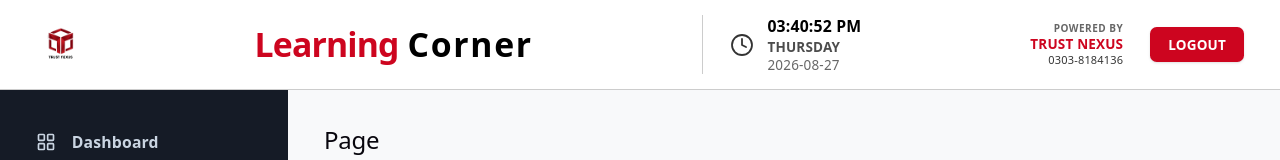
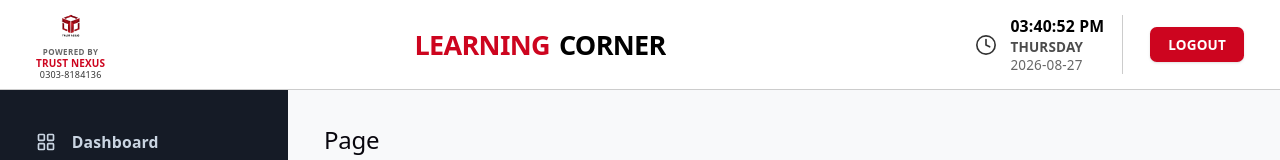
Before and after one commit to KhuzaimaKhalid/BookShop, a React (Vite) app in the folder frontend/: page /#/admin/products in a window 1280 px wide. Shown: the top 160 px of the page. Built offline with nearby package versions, Linux system fonts and the light colour scheme; no server answers.

Commit message:
buttons move towards right to search bar and dashboard button added

```diff
--- a/frontend/src/components/layout/AdminHeader.jsx
+++ b/frontend/src/components/layout/AdminHeader.jsx
@@ -1,7 +1,9 @@
+import { useState, useEffect } from "react";
 import { Clock, Menu } from "lucide-react";
 import { useNavigate } from "react-router-dom";
 import useLiveClock from "../../hooks/useLiveClock";
 import { useAuth } from "../../context/AuthContext";
+import api from "../../services/api";
 import logo from "../../assets/logo.png";
 
 const AdminHeader = ({ onMenuClick }) => {
@@ -9,14 +11,44 @@ const AdminHeader = ({ onMenuClick }) => {
   const { logout } = useAuth();
   const navigate = useNavigate();
 
+  const [businessName, setBusinessName] = useState("LEARNING CORNER");
+
+  useEffect(() => {
+    const fetchBusinessName = async () => {
+      try {
+        const res = await api.get("/business/name");
+
+        if (res?.data?.business?.name) {
+          setBusinessName(res.data.business.name);
+        }
+      } catch (error) {
+        console.error("Failed to fetch business name:", error);
+      }
+    };
+
+    fetchBusinessName();
+  }, []);
+
   const handleLogout = () => {
     logout();
     navigate("/");
   };
 
+  const words = businessName.trim().split(/\s+/);
+  const totalLength = businessName.length;
+
+  const getFontSizeClass = (length) => {
+    if (length <= 10) return "text-base sm:text-2xl lg:text-3xl";
+    if (length <= 16) return "text-sm sm:text-xl lg:text-2xl";
+    if (length <= 24) return "text-xs sm:text-lg lg:text-xl";
+    return "text-[10px] sm:text-base lg:text-lg";
+  };
+
+  const fontSizeClass = getFontSizeClass(totalLength);
+
   return (
     <header className="w-full h-[70px] sm:h-[90px] bg-white border-b border-black/20 flex items-center justify-between px-3 sm:px-8 shrink-0 gap-2 sm:gap-4 overflow-hidden">
-      {/* 1. Left: Hamburger & Brand Logo */}
+      {/* 1. Left: Hamburger & Brand Logo with Stacked Branding underneath */}
       <div className="flex items-center gap-2 sm:gap-3 shrink-0">
         <button
           onClick={onMenuClick}
@@ -26,41 +58,48 @@ const AdminHeader = ({ onMenuClick }) => {
           <Menu size={22} />
         </button>
 
-        <img src={logo} alt="ATR Logo" className="w-8 h-8 sm:w-11 sm:h-11 object-contain shrink-0" />
-      </div>
-
-      {/* 2. Center Heading (Always visible, scaled down on mobile) */}
-      <div className="flex items-baseline gap-1 sm:gap-2 leading-none shrink-0">
-        <span className="text-[#CD051F] font-extrabold text-base sm:text-2xl lg:text-3xl tracking-tight">
-          Learning
-        </span>
-        <span className="text-black font-extrabold text-base sm:text-2xl lg:text-3xl tracking-wider">
-          Corner
-        </span>
-      </div>
-
-      {/* 3. Live Clock Widget (Desktop/Tablet) */}
-      <div className="hidden md:flex items-center gap-3 pl-6 border-l border-black/20 shrink-0">
-        <Clock size={24} className="text-black/80" strokeWidth={1.8} />
-        <div className="leading-tight text-left">
-          <p className="text-sm font-bold text-black">{time}</p>
-          <p className="text-xs font-semibold text-black/70">{day}</p>
-          <p className="text-xs text-black/60">{date}</p>
+        <div className="flex flex-col items-center text-center shrink-0">
+          <img src={logo} alt="ATR Logo" className="w-7 h-7 sm:w-8 sm:h-8 object-contain" />
+          <div className="leading-tight mt-0.5">
+            <p className="text-[7px] sm:text-[8px] font-bold text-black/60 tracking-wider uppercase">
+              POWERED BY
+            </p>
+            <p className="text-[9px] sm:text-[10px] font-extrabold text-[#CD051F]">
+              TRUST NEXUS
+            </p>
+            <p className="text-[8px] sm:text-[9px] font-medium text-black/80">
+              0303-8184136
+            </p>
+          </div>
         </div>
       </div>
 
-      {/* 4. Right: Powered By & Logout */}
-      <div className="flex items-center gap-2 sm:gap-6 shrink-0">
-        <div className="text-right leading-tight hidden lg:block">
-          <p className="text-[10px] font-bold text-black/60 tracking-wider">
-            POWERED BY
-          </p>
-          <p className="text-xs font-extrabold text-[#CD051F]">
-            TRUST NEXUS
-          </p>
-          <p className="text-[11px] font-medium text-black/80">
-            0303-8184136
-          </p>
+      {/* 2. Center Section: Business Name */}
+      <div className="flex items-center gap-3 sm:gap-4 flex-1 min-w-0 justify-center overflow-hidden">
+        <div
+          className={`flex items-baseline gap-1 sm:gap-2 leading-none font-extrabold tracking-tight whitespace-nowrap overflow-hidden max-w-full ${fontSizeClass}`}
+          title={businessName}
+        >
+          {words.map((word, index) => (
+            <span
+              key={index}
+              className={index % 2 === 0 ? "text-[#CD051F]" : "text-black"}
+            >
+              {word}
+            </span>
+          ))}
+        </div>
+      </div>
+
+      {/* 3. Right Section: Live Clock & Logout */}
+      <div className="flex items-center gap-3 sm:gap-6 shrink-0">
+        <div className="hidden md:flex items-center gap-3 pr-2 sm:pr-4 border-r border-black/20 shrink-0">
+          <Clock size={22} className="text-black/80" strokeWidth={1.8} />
+          <div className="leading-tight text-left">
+            <p className="text-xs sm:text-sm font-bold text-black">{time}</p>
+            <p className="text-[10px] sm:text-xs font-semibold text-black/70">{day}</p>
+            <p className="text-[10px] sm:text-xs text-black/60">{date}</p>
+          </div>
         </div>
 
         <button
```
